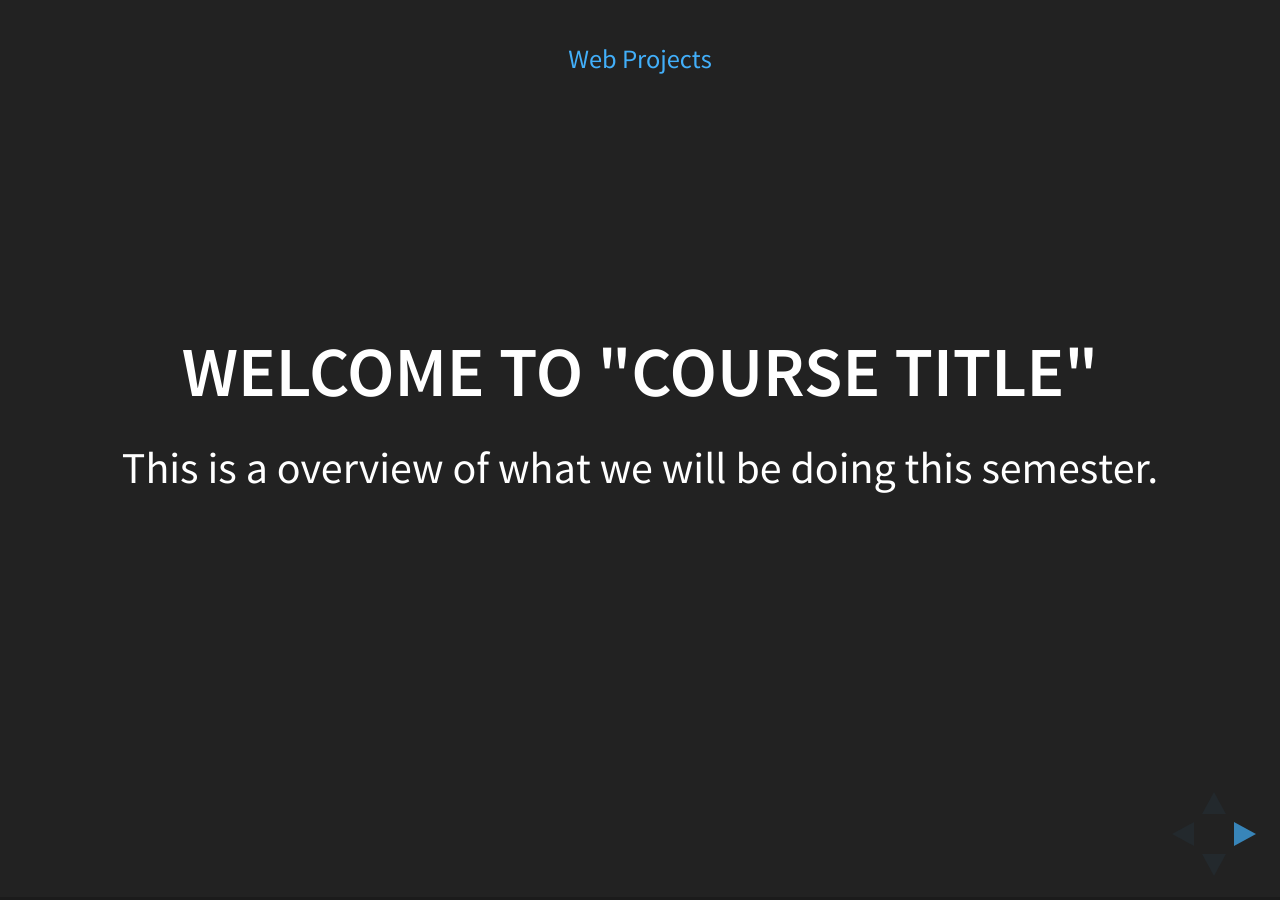
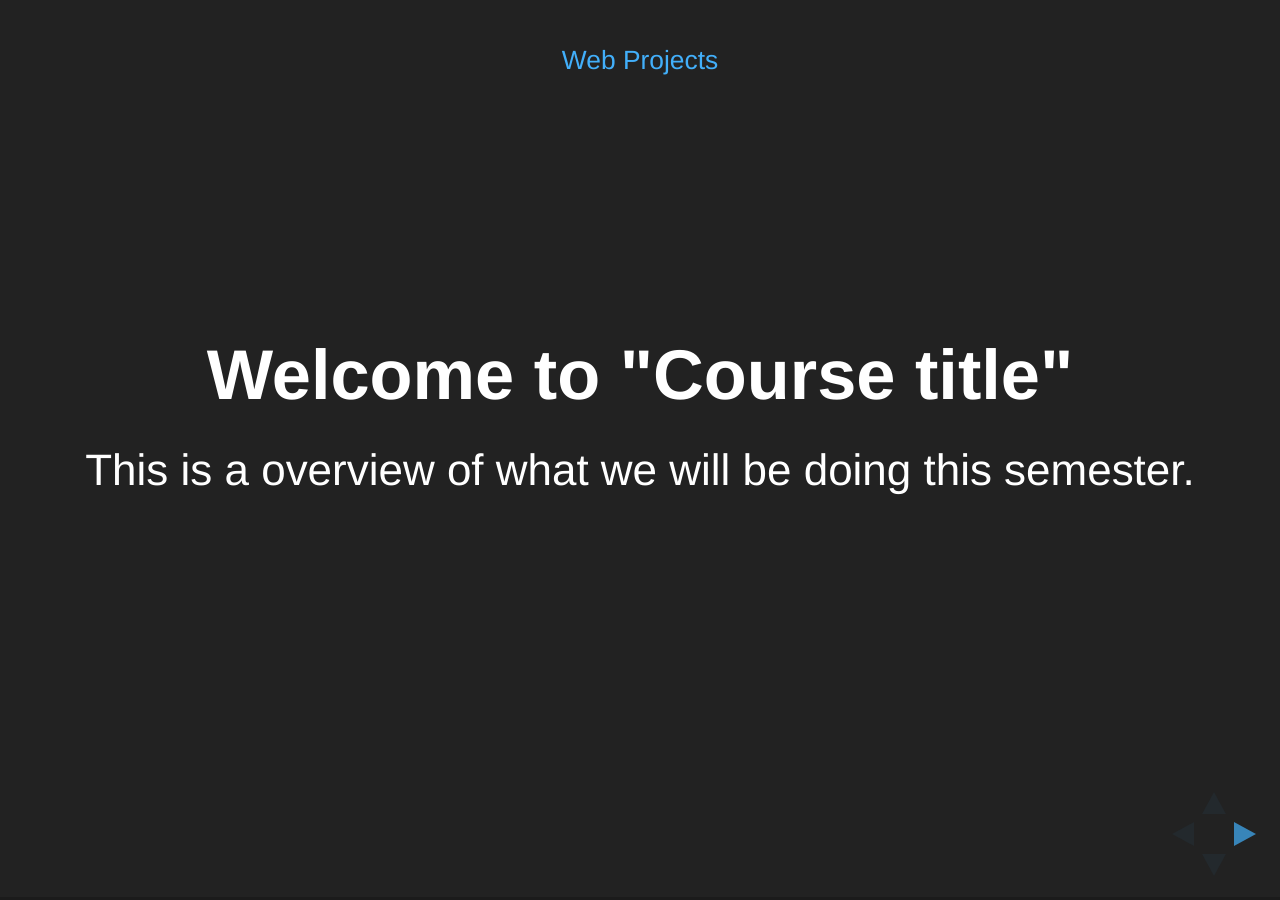
Before and after one commit to michelav/fa7-frameworks, a Jekyll site: the page built from _presentations/course-intro.md, in a window 1280 px wide. Built offline with Jekyll 4.4.1, drawn with Linux system fonts in a browser that asks for light colours.

Commit message:
Remove all caps headlines and change typeface to Helvetica Neue in reveal.js presentation.

```diff
--- a/reveal_js/css/theme/black.css
+++ b/reveal_js/css/theme/black.css
@@ -15,7 +15,7 @@ body {
   background-color: #222; }
 
 .reveal {
-  font-family: "Source Sans Pro", Helvetica, sans-serif;
+  font-family: "Helvetica Neue", Helvetica, sans-serif;
   font-size: 38px;
   font-weight: normal;
   color: #fff; }
@@ -41,11 +41,10 @@ body {
 .reveal h6 {
   margin: 0 0 20px 0;
   color: #fff;
-  font-family: "Source Sans Pro", Helvetica, sans-serif;
+  font-family: "Helvetica Neue", Helvetica, sans-serif;
   font-weight: 600;
   line-height: 1.2;
   letter-spacing: normal;
-  text-transform: uppercase;
   text-shadow: none;
   word-wrap: break-word; }
 
```
